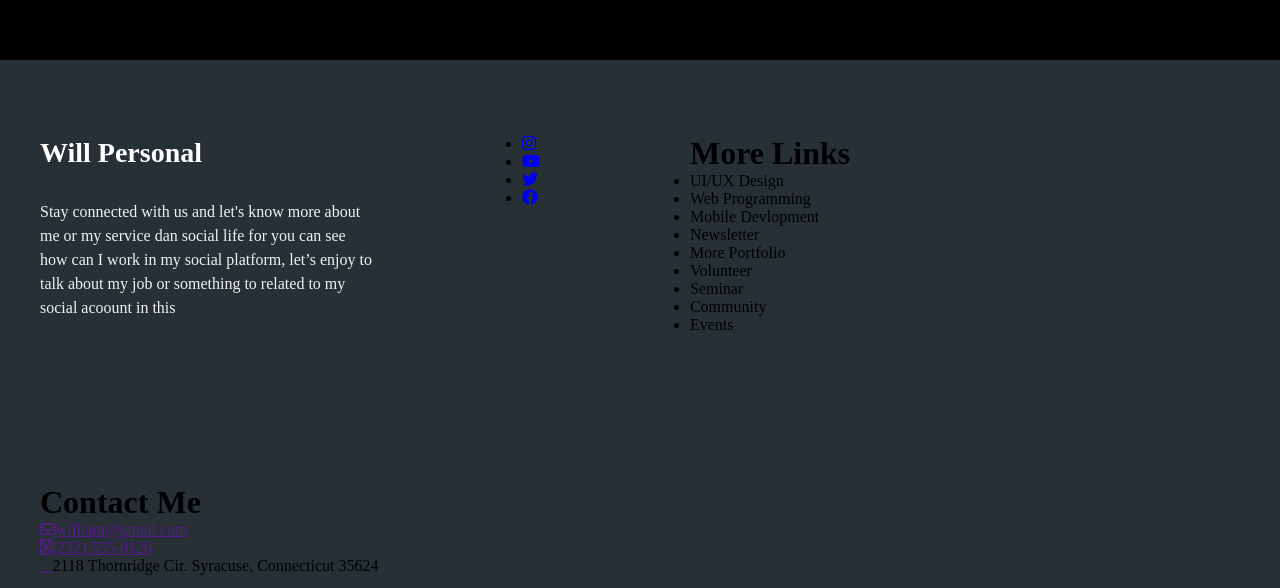
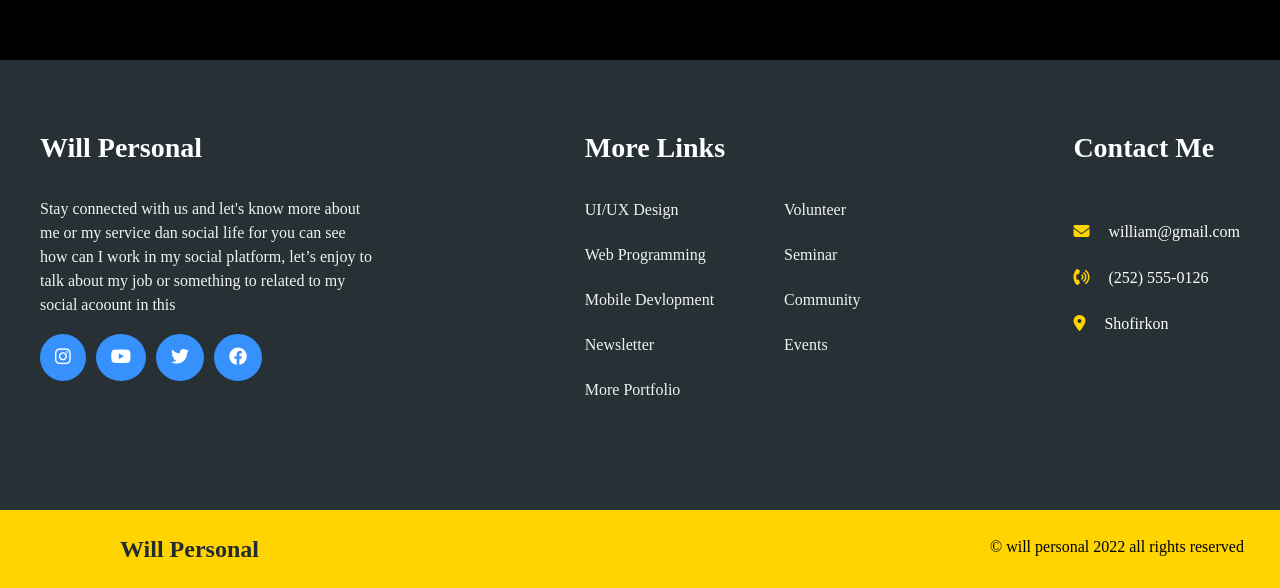
Before and after one commit to quvonchbek2088/Will-Personal, a plain HTML site: page index.html in a window 1280 px wide. Shown: the part 5477-6065 px from the top of the page. Drawn offline with Linux system fonts and the light colour scheme.

Commit message:
commit all file

```diff
--- a/index.html
+++ b/index.html
@@ -234,6 +234,7 @@
 
  <div id="contact">
     <div class="container">
+        <div class="contact-main">
             <div class="personal">
                 <div class="personal-title">
                     <h1>Will Personal</h1>
@@ -247,8 +248,14 @@
                         <li><a href="#"><i class="fa-brands fa-facebook"></i></a></li>
                     </ul>
                 </div>
+        </div>
+
+        <!--  -->
+
+
         <div class="link">
             <h1>More Links</h1>
+            <div class="links">
                 <ul>
                     <li>UI/UX Design</li>
                     <li>Web Programming</li>
@@ -263,17 +270,23 @@
                     <li>Events</li>
                 </ul>
             </div>
+        </div>
+
+
         <div class="contact">
             <h1>Contact Me</h1>
-            <p><a href=""><i class="fa-regular fa-envelope"></i>william@gmail.com</a></p>
-            <p><a href=""><i class="fa-regular fa-phone-volume"></i>(252) 555-0126</a></p>
-            <p><a href=""><i class="fa-thin fa-location-dot"></i></a>2118 Thornridge Cir.
-                Syracuse, Connecticut
-                35624</p>
+            <ul>
+                <li><a href=""><i class="fa-solid fa-envelope"></i></a>william@gmail.com</li>
+                <li><a href=""><i class="fa-solid fa-phone-volume"></i></a>(252) 555-0126</li>
+                <li><a href=""><i class="fa-solid fa-location-dot"></i></a>Shofirkon</li>
+            </ul>
         </div>
         </div>
     </div>
     </div>
-
+    <footer>
+        <h1>Will Personal</h1>
+        <p>© will personal 2022 all rights reserved</p>
+    </footer>
 </body>
 </html>
--- a/main.css
+++ b/main.css
@@ -408,11 +408,11 @@ section .servic-section .wrapbox span{
   width: 0 auto;
   height: 450px;
 }
-#contact .personal{
+
+.contact-main{
+  padding-top: 70px;
   display: flex;
-  flex-wrap: wrap;
-  gap: 150px;
-  padding-top: 75px;
+  justify-content: space-between;
 }
 #contact .personal .personal-title h1{
   font-weight: 700;
@@ -425,14 +425,86 @@ section .servic-section .wrapbox span{
   font-size: 16px;
   line-height: 24px;
   color: #F0F3F4;
-  padding-top: 30px;
+  padding-top: 32px;
 }
-#contact .personal .personal-title .personal-logo ul{
+#contact .personal  ul{
   list-style: none;
   display: flex;
   gap: 10px;
 }
-#contact .personal .personal-title .personal-logo ul li{
+#contact .personal  ul li{
+padding-top: 30px;
+
+}
+#contact .personal  ul li a {
   background-color: #3691FC;
-  border-radius: 10px;
+  border-radius: 50%;
+  padding: 15px;
 }
+#contact .personal  ul li a i {
+  color: white;
+  font-size: 18px;
+}
+.link h1{
+  font-weight: 700;
+  font-size: 28px;
+  line-height: 35px;
+  color: #FFFFFF;
+}
+.links {
+  padding-top: 10px;
+  display: flex;
+  gap: 70px;
+}
+.links li{
+  font-weight: 400;
+  font-size: 16px;
+  line-height: 20px;
+  color: #F0F3F4;
+  padding-top: 25px;
+  list-style: none;
+}
+.contact h1{
+  font-weight: 600;
+  font-size: 28px;
+  line-height: 35px;
+  color: #FFFFFF;
+}
+.contact p{
+  font-weight: 400;
+  font-size: 16px;
+  line-height: 20px;
+  color: #F0F3F4;
+
+}
+.contact ul{
+  list-style: none;
+  padding-top: 30px;
+}
+.contact ul li{
+  padding-top: 28px;
+  color: white;
+}
+.contact ul li a{
+  color: #FFD400;
+  padding-right: 19px;
+}
+
+footer{
+  width: 0 auto;
+  height: 78px;
+  background-color: #FFD400;
+}
+footer h1{
+  font-weight: 700;
+  font-size: 24px;
+  line-height: 30px;
+  /* identical to box height */
+  padding:24px 120px ;
+
+  color: #222B2F;
+}
+footer p{
+  padding-left: 990px;
+  margin-top: -50px;
+}
```
Lines whose indentation alone changed are shown as unchanged.
